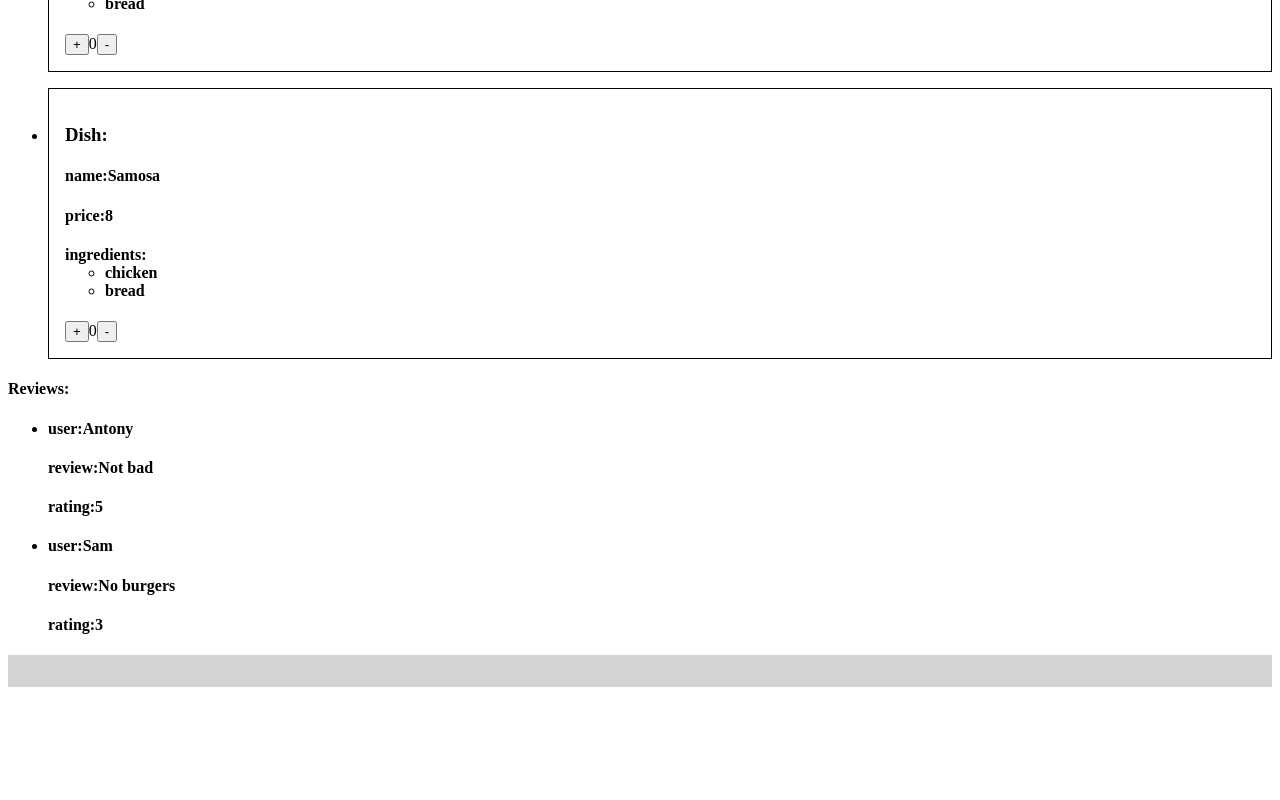
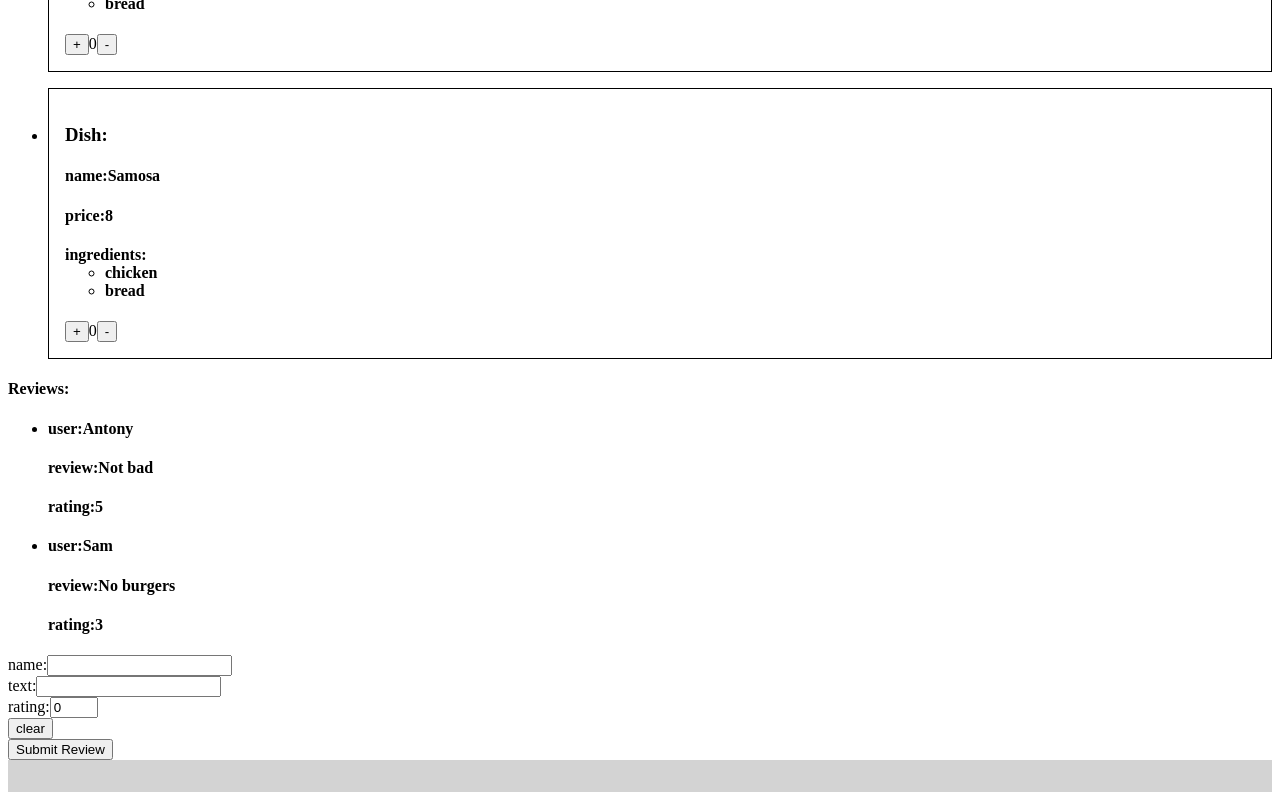
Before and after one commit to YTretsyak/LearnReact, a React (Vite) app in the folder ReactLearn/: page / in a window 1280 px wide. Shown: the part 627-1427 px from the top of the page. Before the commit the page ends 1322 px from the top, so only its background shows below. Built offline with nearby package versions, Linux system fonts and the light colour scheme.

Commit message:
HW4. Add Review Form

```diff
--- a/ReactLearn/src/components/restaurant/restaurant.jsx
+++ b/ReactLearn/src/components/restaurant/restaurant.jsx
@@ -1,7 +1,10 @@
 import { Menu } from "../menu/menu";
 import { Review } from "../review/review";
+import { ReviewForm } from "../reviewForm/reviewForm";
+import { useState } from "react";
 
 export const Restaurant = (props) => {
+  const [reviews, setReviews] = useState(props.reviews || []);
   return (
     <div>
       <h2>{props.name}</h2>
@@ -17,10 +20,10 @@ export const Restaurant = (props) => {
           </li>
         ))}
       </ul>
-      {props.reviews.length > 0 && (
+      {reviews.length > 0 && (
         <><h4>Reviews:</h4>
         <ul>
-          {props.reviews.map((review) => (
+          {reviews.map((review) => (
             <li key={review.id}>
               <Review
                 id={review.id}
@@ -31,6 +34,11 @@ export const Restaurant = (props) => {
           </li>
         ))}
       </ul></>)}
+      <div>
+        <ReviewForm reviews={reviews} onReviewSubmit={(newReview) => {
+          setReviews([...reviews, newReview]);
+        }} />
+      </div>
     </div>
   );
 };
--- /dev/null
+++ b/ReactLearn/src/components/reviewForm/reviewForm.jsx
@@ -0,0 +1,88 @@
+import { useReducer } from "react";
+
+const INITIAL_FORM = {
+  name: "",
+  text: "",
+  rating: 0
+};
+
+const SET_NAME_ACTION = "setNameAction";
+const SET_TEXT_ACTION = "setTextAction";
+const SET_RATING_ACTION = "setRatingAction";
+const CLEAR_FORM_ACTION = "clearFormAction";
+
+const reducer = (state, action) => {
+  const { type, payload } = action;
+
+  switch (type) {
+    case SET_NAME_ACTION:
+      return { ...INITIAL_FORM, name: payload };
+    case SET_TEXT_ACTION:
+      return { ...state, text: payload };
+    case SET_RATING_ACTION:
+      return { ...state, rating: payload };
+    case CLEAR_FORM_ACTION:
+    default:
+      return INITIAL_FORM;
+  }
+};
+
+export const ReviewForm = (props) => {
+  const reviews = props.reviews || [];
+  const onReviewSubmit = props.onReviewSubmit || (() => {});
+  const [form, dispatch] = useReducer(reducer, INITIAL_FORM);
+
+  const { name, text, rating } = form;
+
+  return (
+    <form>
+      <div>
+        <label>name:</label>
+        <input
+          value={name}
+          onChange={(event) => {
+            dispatch({ type: SET_NAME_ACTION, payload: event.target.value });
+          }}
+        />
+      </div>
+      <div>
+        <label>text:</label>
+        <input
+          value={text}
+          onChange={(event) =>
+            dispatch({ type: SET_TEXT_ACTION, payload: event.target.value })
+          }
+        />
+      </div>
+      <div>
+        <label>rating:</label>
+        <input
+          value={rating} type="number" min="0" max="5"
+          onChange={(event) =>
+            dispatch({ type: SET_RATING_ACTION, payload: event.target.value })
+          }
+        />
+      </div>
+      <div>
+        <button type="button" onClick={() => dispatch({ type: CLEAR_FORM_ACTION })}>
+          clear
+        </button>
+      </div>
+      <div>
+        <button onClick={(event) => {
+            event.preventDefault();
+            onReviewSubmit({
+              id: reviews.length > 0 ? reviews[reviews.length - 1].id + 1 : 1,
+              user: name,
+              text,
+              rating
+            })
+
+          dispatch({ type: CLEAR_FORM_ACTION });}}
+          >
+            Submit Review
+          </button>
+      </div>
+    </form>
+  );
+};
```
